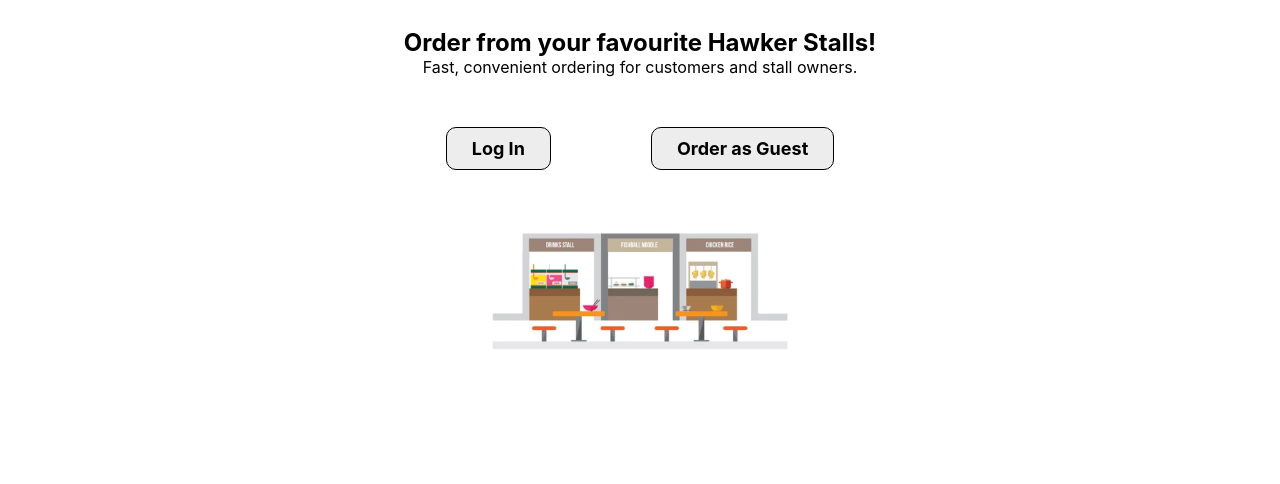
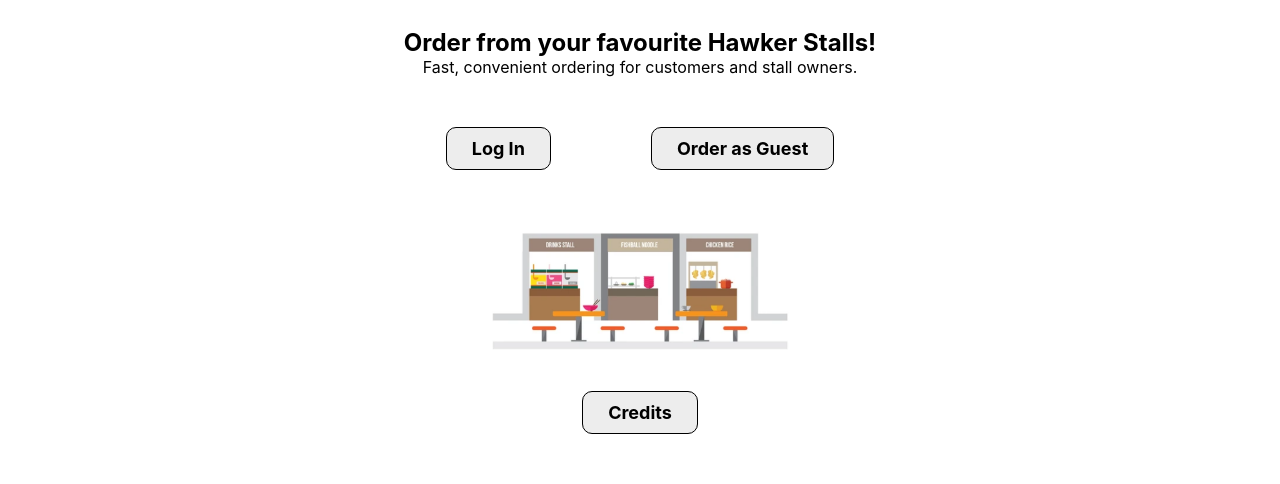
Before and after one commit to ka1-tgd/FED-Assignment, a plain HTML site: page UserAccMgmt_(YiKai)/start.html in a window 1280 px wide. Shown: the part 72-556 px from the top of the page. Drawn offline with Linux system fonts and the light colour scheme.

Commit message:
Added credits button on start page

```diff
--- a/UserAccMgmt_(YiKai)/start.html
+++ b/UserAccMgmt_(YiKai)/start.html
@@ -25,6 +25,8 @@
             </div>
 
             <img src="images/HawkerStall.png" alt="Hawker Stall Picture" class="hawker-stall-pic center">
+
+            <a href="login.html" class="button">Credits</a>
         </main>
 
         <!--Footer-->
```
